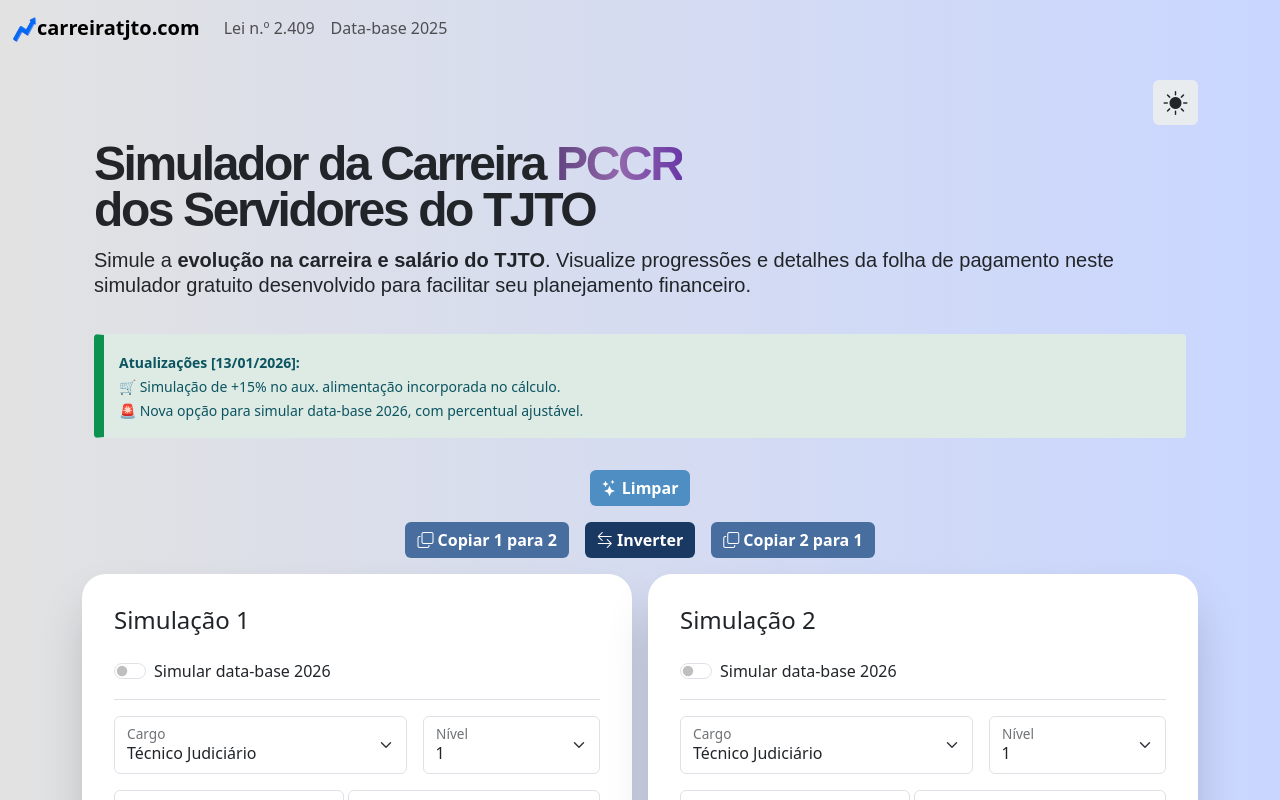
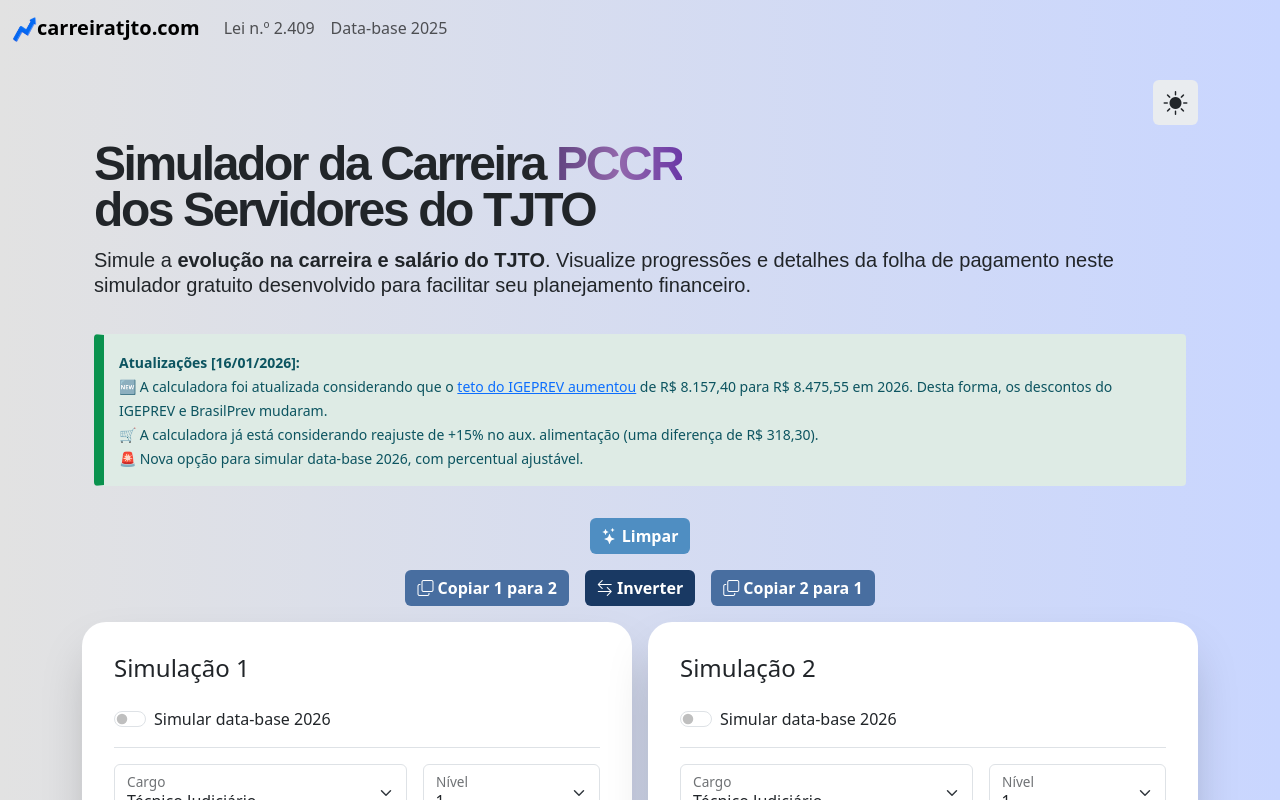
Before and after one commit to guilhermeoq/carreira-tjto, a Vue app: page / in a window 1280 px wide. Shown: the top 800 px of the page. Built offline with nearby package versions, Linux system fonts and the light colour scheme.

Commit message:
feat: atualizacao teto igeprev 2026

```diff
--- a/src/components/Calculadora.vue
+++ b/src/components/Calculadora.vue
@@ -60,8 +60,15 @@
 
       <div class="callout callout-info">
         <small
-          ><strong>Atualizações [13/01/2026]:</strong><br />
-          🛒 Simulação de +15% no aux. alimentação incorporada no cálculo.<br />
+          ><strong>Atualizações [16/01/2026]:</strong><br />
+          🆕 A calculadora foi atualizada considerando que o
+          <a
+            href="https://www.cnnbrasil.com.br/economia/macroeconomia/teto-do-inss-sobe-para-r-8-47555-em-2026-veja-faixas-atualizadas/"
+            >teto do IGEPREV aumentou</a
+          >
+          de R$ 8.157,40 para R$ 8.475,55 em 2026. Desta forma, os descontos do IGEPREV e BrasilPrev
+          mudaram.<br />🛒 A calculadora já está considerando reajuste de +15% no aux. alimentação
+          (uma diferença de R$ 318,30).<br />
           🚨 Nova opção para simular data-base 2026, com percentual ajustável.<br />
         </small>
       </div>
@@ -844,7 +851,7 @@
             {{ formatarParaBR(calculator.representacao) }}
           </p>
           <p class="tab-alimentacao">
-            <strong> <i class="bi bi-basket-fill"></i> Aux. Alimentação:</strong> R$ 2.440,30
+            <strong> <i class="bi bi-basket-fill"></i> Aux. Alimentação:</strong> R$ 2.440.30
           </p>
           <p v-show="calculator.switchSaude" class="tab-saude">
             <strong> <i class="bi bi-hospital-fill"></i> Aux. Saúde:</strong>
@@ -1104,7 +1111,7 @@ export default {
     //Atualizar cálculo do salário
     updateSalary(index) {
       const calculator = this.calculators[index]
-      const tetoIgeprev = 8157.41
+      const tetoIgeprev = 8475.55
       const salarios = {
         tecnico: [
           8329.27, 8745.73, 9183.02, 9642.17, 10124.27, 10630.47, 11162.03, 11720.11, 12306.13,
```
